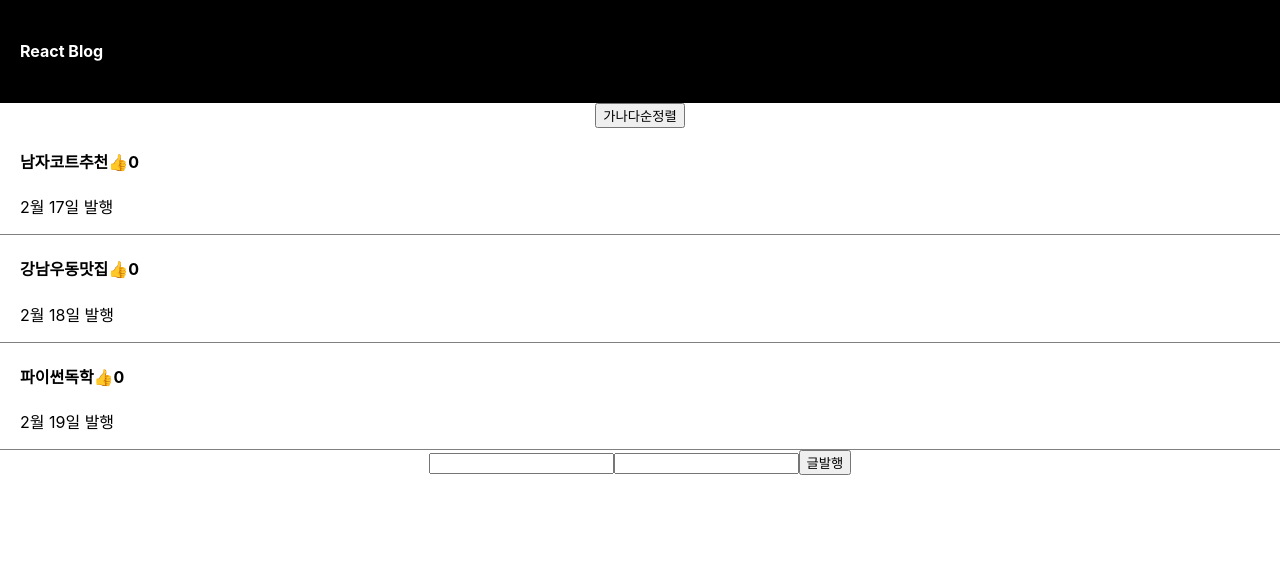
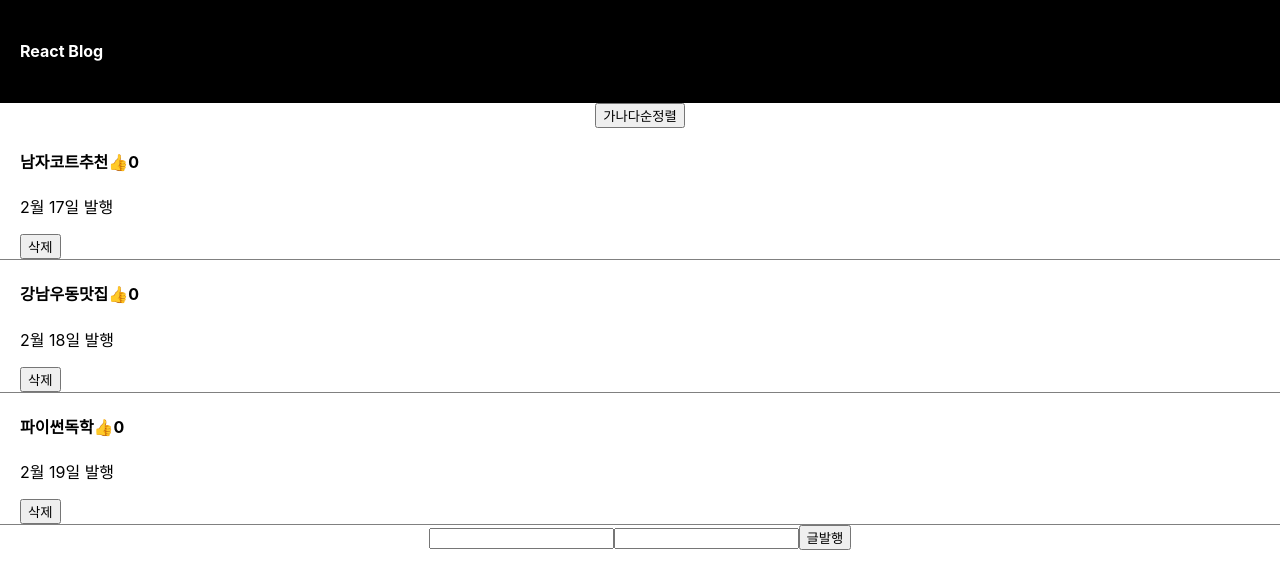
Before and after one commit to jiwoopark727/blog, a React (Create React App) app: page / in a window 1280 px wide. Shown: the top 588 px of the page. Built offline with nearby package versions, Linux system fonts and the light colour scheme.

Commit message:
input 1 : 사용자가 입력한 글 다루기2

```diff
--- a/src/App.js
+++ b/src/App.js
@@ -59,7 +59,17 @@ function App() {
             }}>👍</span>
             {good[i]}</h4>
             <p>2월 {17+i}일 발행</p>
-          </div> )
+            <button onClick={()=>{
+              let copy = [...title];
+              copy.splice(i,1);
+              setTitle(copy);
+
+              let copy2 = [...info];
+              copy2.splice(i,1);
+              setInfo(copy2);
+            }}>삭제</button>
+          </div>
+          )
         })
       }
 
```
